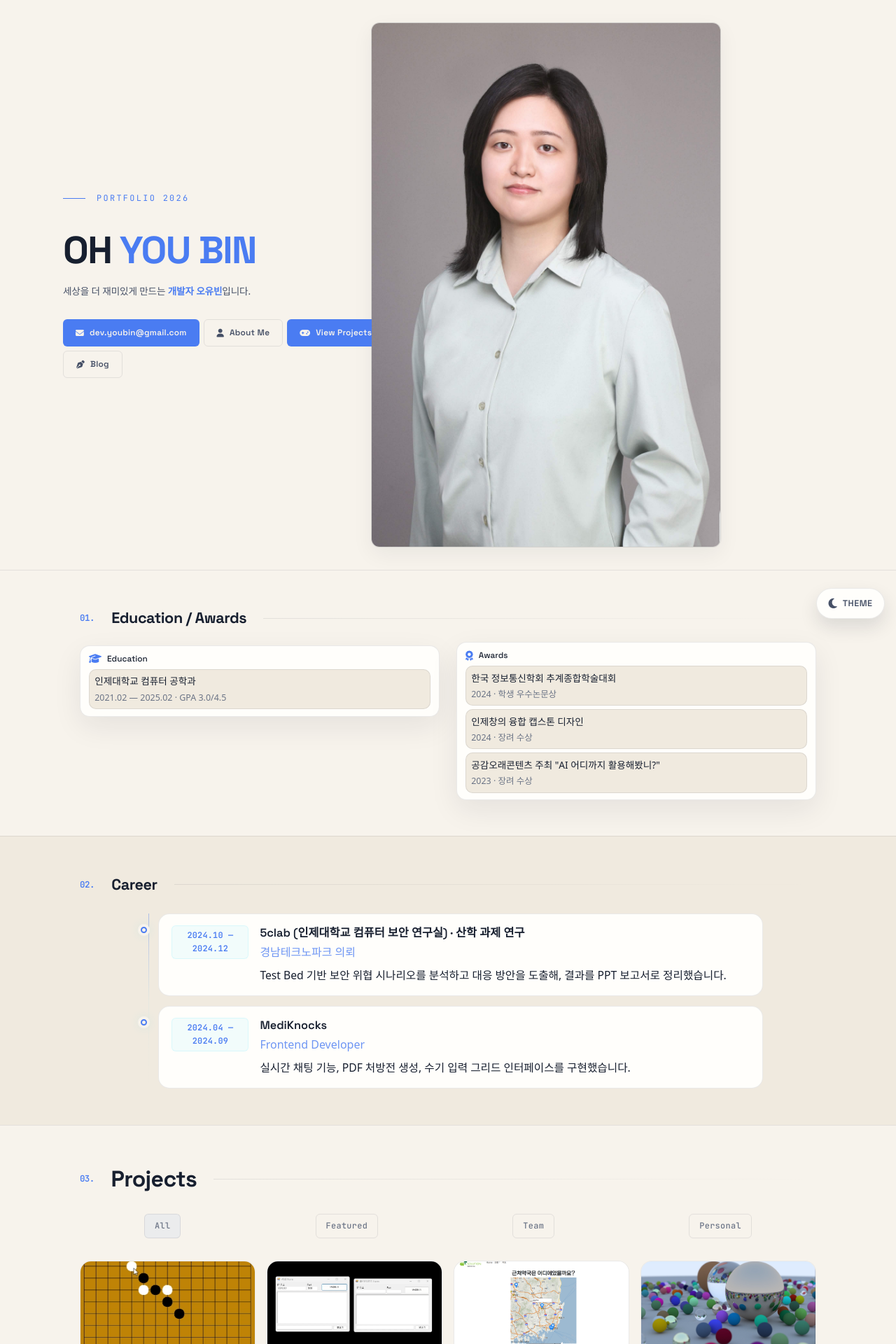
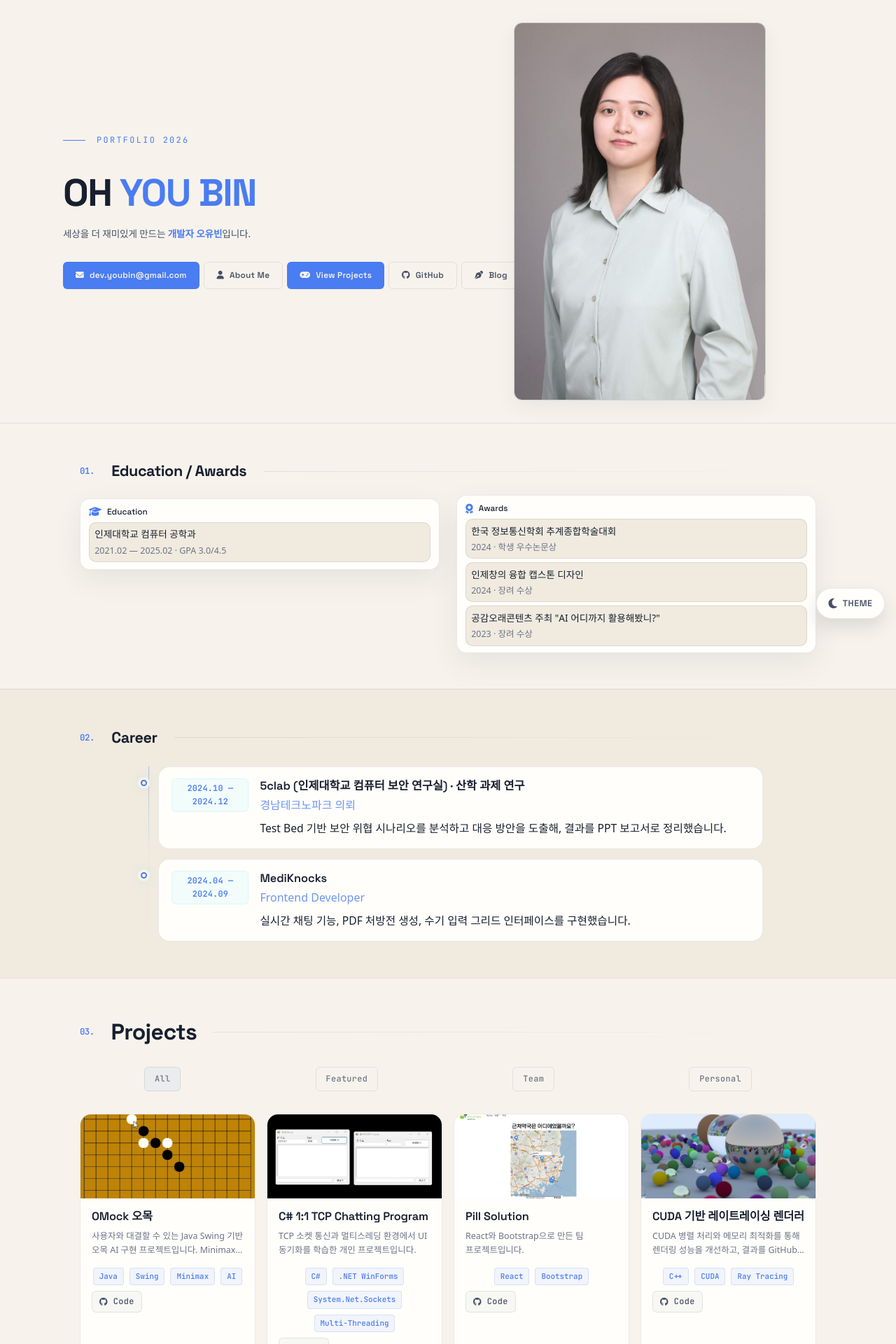
Before and after one commit to eye2ffect/eye2ffect.github.io, a Jekyll site: the page built from index.html, in a window 1280 px wide. Shown: the top 1920 px of the page at 70% size. Built offline with Jekyll 4.4.1, drawn with Linux system fonts in a browser that asks for light colours; some web fonts are replaced.

Commit message:
Reduce hero profile image size

```diff
--- a/assets/css/main.css
+++ b/assets/css/main.css
@@ -363,14 +363,14 @@
 
 .hero-inner {
   display: grid;
-  grid-template-columns: 1fr 500px;
+  grid-template-columns: 1fr 360px;
   gap: 16px;
   align-items: center;
 }
 
 .hero-left { max-width: 720px; }
 
-.hero-right { display: flex; justify-content: flex-start; margin-left: -10rem; }
+.hero-right { display: flex; justify-content: flex-start; margin-left: -6rem; }
 
 .hero-profile-wrap {
   border-radius: 12px;
@@ -381,7 +381,7 @@
   overflow: hidden;
   transition: border-color 0.18s var(--ease-smooth), box-shadow 0.18s var(--ease-smooth), background-color 0.18s var(--ease-smooth), filter 0.18s var(--ease-smooth);
   width: 100%;
-  max-width: 500px;
+  max-width: 360px;
   aspect-ratio: 2 / 3;
   height: auto;
 }
@@ -402,8 +402,8 @@
 @media (max-width: 900px) {
   .hero-inner { grid-template-columns: 1fr; }
   .hero-right { order: -1; margin-bottom: var(--space-4); display: flex; justify-content: center; }
-  .hero-profile-wrap { max-width: 320px; aspect-ratio: 2 / 3; height: auto; }
-  .hero-profile { object-position: center 12%; }
+  .hero-profile-wrap { max-width: 250px; aspect-ratio: 2 / 3; height: auto; }
+  .hero-profile { object-position: center 14%; }
 }
 
 .hero-actions {
```
